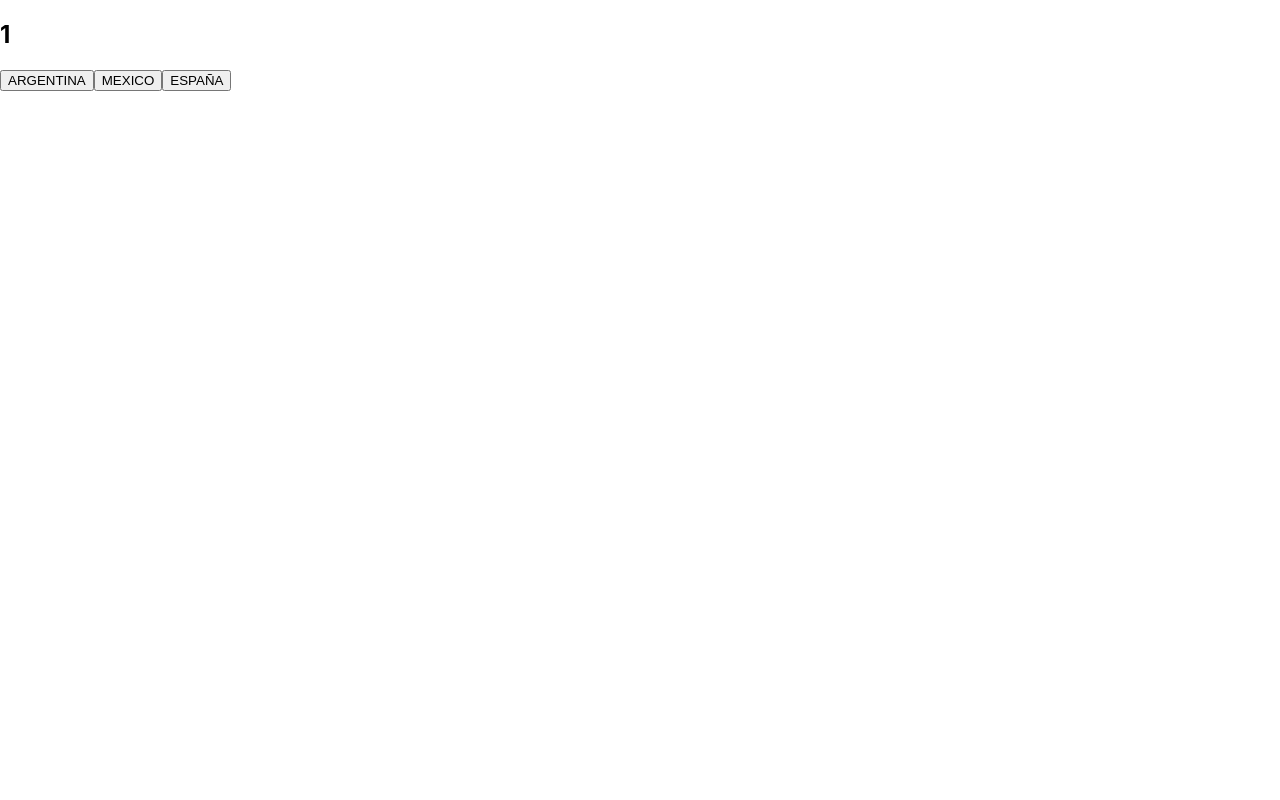
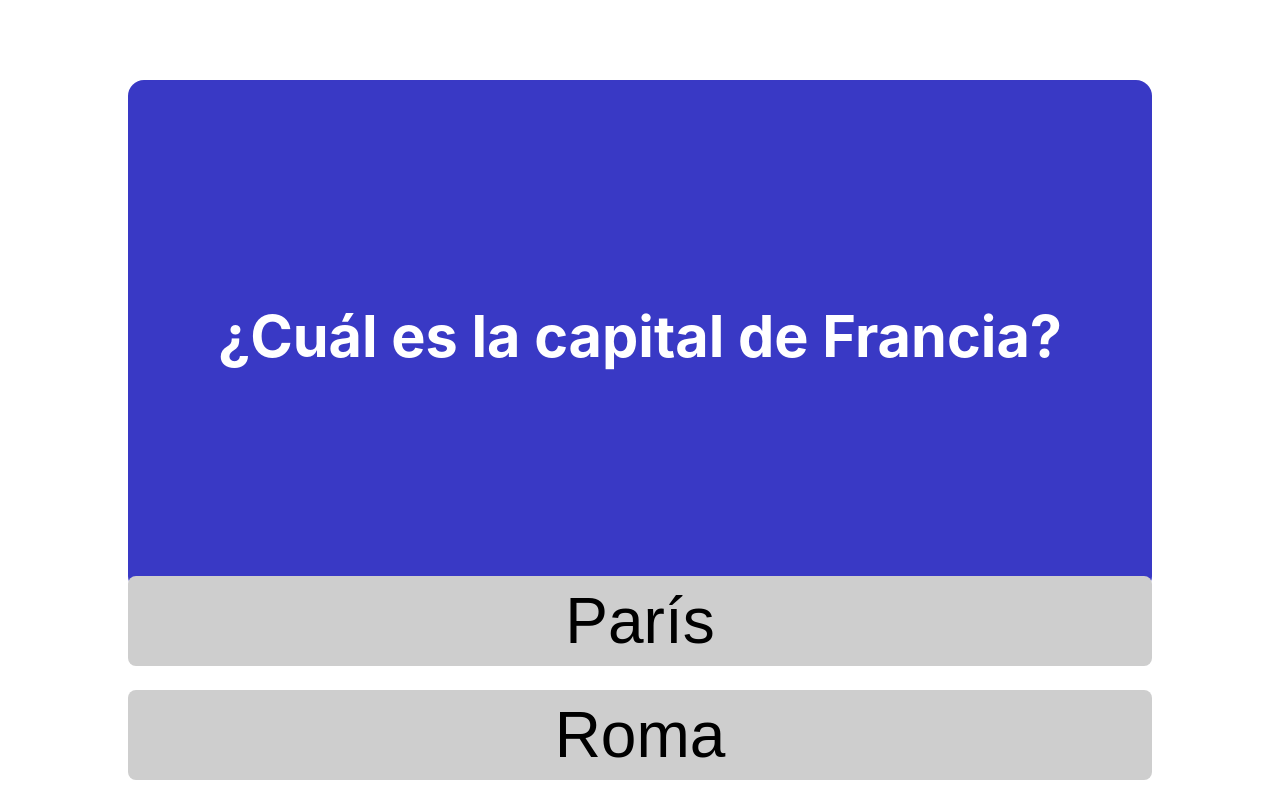
Before and after one commit to TomasSerra/nacion-seguros-trivia, a React (Create React App) app: page / in a window 1280 px wide. Built offline with nearby package versions, Linux system fonts and the light colour scheme; the HTML template or start-up script is replaced by a standard one.

Commit message:
Ruleta y trivia terminados

```diff
--- a/package.json
+++ b/package.json
@@ -7,6 +7,7 @@
     "@testing-library/react": "^13.4.0",
     "@testing-library/user-event": "^13.5.0",
     "react": "^18.3.1",
+    "react-custom-roulette": "^1.4.1",
     "react-dom": "^18.3.1",
     "react-icons": "^5.2.1",
     "react-scripts": "5.0.1",
--- a/src/App.jsx
+++ b/src/App.jsx
@@ -5,15 +5,17 @@ import Roulette from './pages/roulette/Roulette';
 import Trivia from './pages/trivia/Trivia';
 import End from './pages/end/End';
 import QR from './pages/qr/QR';
+import Questions from './assets/data/questions.json';
 
 function App() {
   const [page, setPage] = useState(2);
+  const [topic, setTopic] = useState("Tema 1");
 
   return (
     <>
       {page === 0 && <Home goToNextPage={() => {setPage(1)}}/>}
-      {page === 1 && <Roulette goToNextPage={() => {setPage(2)}}/>}
-      {page === 2 && <Trivia topic={"Tema 1"} intervalTime={3} goToNextPage={() => {setPage(3)}}/>}
+      {page === 1 && <Roulette goToNextPage={() => {setPage(2)}} questions={Questions} setTopic={setTopic}/>}
+      {page === 2 && <Trivia topic={topic} intervalTime={3} goToNextPage={() => {setPage(3)}} questions={Questions}/>}
       {page === 3 && <End goToNextPage={() => {setPage(4)}}/>}
       {page === 4 && <QR goToNextPage={() => {setPage(0)}}/>}
     </>
--- a/src/assets/data/questions.json
+++ b/src/assets/data/questions.json
@@ -1,31 +1,74 @@
 {
-    "Tema 1" : [
+    "Tema 1": [
       {
-            "question": "1",
-            "options": ["ARGENTINA", "MEXICO", "ESPAÑA"]
+        "question": "¿Cuál es la capital de Francia?",
+        "options": ["Buenos Aires", "Madrid", "Roma", "París"]
       },
       {
-            "question": "2",
-            "options": ["Hola", "Chau", "ESPAÑA"]
-        }
-
-    ],
-    "Tema 2" : [
+        "question": "¿Qué idioma se habla en Brasil?",
+        "options": ["Español", "Portugués", "Inglés", "Francés"]
+      },
       {
-            "question": "¿CUÁL ES EL ORIGEN DE RATA BLANCA?",
-            "options": ["ARGENTINA", "MEXICO", "ESPAÑA", "COLOMBIA"]
+        "question": "¿En qué continente está ubicado Egipto?",
+        "options": ["Europa", "Asia", "África", "Oceanía"]
+      },
+      {
+        "question": "¿Cuál es el océano más grande del mundo?",
+        "options": ["Pacífico", "Atlántico", "Índico", "Ártico"]
       }
     ],
-    "Tema 3" : [
+    "Tema 2": [
       {
-            "question": "¿CUÁL ES EL ORIGEN DE RATA BLANCA?",
-            "options": ["ARGENTINA", "MEXICO", "ESPAÑA", "COLOMBIA"]
+        "question": "¿Cuál es el río más largo del mundo?",
+        "options": ["Amazonas", "Nilo", "Misisipi", "Yangtsé"]
+      },
+      {
+        "question": "¿Quién escribió 'Don Quijote de la Mancha'?",
+        "options": ["Miguel de Cervantes", "William Shakespeare", "Federico García Lorca", "Gabriel García Márquez"]
+      },
+      {
+        "question": "¿Cuál es la montaña más alta del mundo?",
+        "options": ["Everest", "K2", "Kangchenjunga", "Makalu"]
+      },
+      {
+        "question": "¿Cuál es el metal más abundante en la corteza terrestre?",
+        "options": ["Hierro", "Aluminio", "Cobre", "Oro"]
       }
     ],
-    "Tema 4" : [
+    "Tema 3": [
       {
-            "question": "¿CUÁL ES EL ORIGEN DE RATA BLANCA?",
-            "options": ["ARGENTINA", "MEXICO", "ESPAÑA", "COLOMBIA"]
+        "question": "¿Cuál es el país más grande del mundo?",
+        "options": ["Rusia", "China", "Estados Unidos", "Canadá"]
+      },
+      {
+        "question": "¿En qué año comenzó la Segunda Guerra Mundial?",
+        "options": ["1939", "1945", "1914", "1941"]
+      },
+      {
+        "question": "¿Quién pintó 'La última cena'?",
+        "options": ["Leonardo da Vinci", "Vincent van Gogh", "Pablo Picasso", "Michelangelo"]
+      },
+      {
+        "question": "¿Cuál es la capital de Australia?",
+        "options": ["Sídney", "Melbourne", "Canberra", "Brisbane"]
+      }
+    ],
+    "Tema 4": [
+      {
+        "question": "¿Cuál es el desierto más grande del mundo?",
+        "options": ["Sahara", "Gobi", "Kalahari", "Antártico"]
+      },
+      {
+        "question": "¿Cuál es el país con más población del mundo?",
+        "options": ["China", "India", "Estados Unidos", "Indonesia"]
+      },
+      {
+        "question": "¿Quién fue el primer presidente de Estados Unidos?",
+        "options": ["George Washington", "Thomas Jefferson", "John Adams", "Abraham Lincoln"]
+      },
+      {
+        "question": "¿Cuál es la moneda de Japón?",
+        "options": ["Yen", "Dólar", "Euro", "Libra esterlina"]
       }
     ]
   }
--- a/src/pages/roulette/Roulette.jsx
+++ b/src/pages/roulette/Roulette.jsx
@@ -1,9 +1,94 @@
-import React from 'react'
+import { useState, useEffect } from 'react';
+import styles from './Roulette.module.scss'
+import Hand from '../../assets/imgs/roulette/mano.webp'
+import { Wheel} from 'react-custom-roulette'
 
-function Roulette() {
+function Roulette({goToNextPage, questions, setTopic}) {
+
+  const [prizeNumber, setPrizeNumber] = useState(0);
+  const [text, setText] = useState(true);
+  const [rotate, setRotate] = useState(false);
+  const [data, setData] = useState([]);
+
+  const colors = ['#9A99F2', '#CCDCFF', '#FFDD55', '#72559F'];
+
+  //Bloquear click derecho
+  useEffect(() => {
+    getData()
+    const bloquearClickDerecho = (event) => {
+        event.preventDefault();
+    };
+    const preventZoom = (e) => {
+      e.preventDefault();
+    };
+
+    document.addEventListener('gesturestart', preventZoom);
+    document.addEventListener('contextmenu', bloquearClickDerecho);
+
+    return () => {
+      document.removeEventListener('contextmenu', bloquearClickDerecho);
+      document.removeEventListener('gesturestart', preventZoom);
+    };
+  }, []);
+
+  function getData(){
+    let i = 0;
+    let data = [];
+    Object.keys(questions).map((key) => {
+      data.push({option: key, style: {backgroundColor: colors[i], textColor: 'black'}});
+      i++;
+    } )
+    console.log(data);
+    setData(data);
+  }
+
+  function rotateRoulette(){
+    setPrizeNumber(calculateProbability());
+    setRotate(true);
+    setText(false);
+  }
+
+  function calculateProbability(){
+    return Math.floor(Math.random()*Object.keys(questions).length);
+  }
+
+  function stopSpinning(){
+    setRotate(false);
+    setTopic(data[prizeNumber].option)
+    setTimeout(() => {
+      goToNextPage();
+    }, 3000);
+  }
+
   return (
-    <div>Roulette</div>
+      <div className={styles.Roulette} onMouseDown={()=>{if(text) rotateRoulette();}}>
+          <h1 className={styles.title}>Girá la ruleta</h1>
+          {text && <h1 className={styles.text}>TOCA PARA JUGAR</h1>}
+          <div className={styles['roulette-container']}>
+          {data.length!==0 &&
+          <Wheel
+            mustStartSpinning={rotate}
+            prizeNumber={prizeNumber}
+            data={data}
+            onStopSpinning={() => {
+              stopSpinning();
+            }}
+            outerBorderWidth={20}
+            outerBorderColor={'#72559F'}
+            radiusLineWidth={0}
+            radiusLineColor='white'
+            fontSize={30}
+            spinDuration={0.5}
+            pointerProps={{style:{width: '23%'}}}
+            innerRadius={0}
+            innerBorderColor={'#72559F'}
+            innerBorderWidth={40}
+          />
+          }
+          {text && <img className={styles.hand} src={Hand}/>}
+          </div>
+      </div>
   )
 }
 
-export default Roulette
+export default Roulette;
--- /dev/null
+++ b/src/pages/roulette/Roulette.module.scss
@@ -0,0 +1,101 @@
+.Roulette{
+    width: 100%;
+    height: 100dvh;
+    overflow: hidden;
+    display: flex;
+    justify-content: center;
+    align-items: center;
+    flex-direction: column;
+    font-family: Arial, Helvetica, sans-serif;
+
+    .title{
+        color: white;
+        position: absolute;
+        top: 3dvh;
+    }
+
+    .logo, .text, .button{
+        z-index: 1;
+        position: absolute;
+    }
+
+    .logo{
+        top: 9vh;
+        width: 30%;
+    }
+
+    .text{
+        bottom: 10dvh;
+        font-size: 10vw;
+        color: white;
+        padding: 0 8vw;
+        font-weight: lighter;
+        animation: textAnim 1.5s infinite;
+    }
+
+    .button{
+        background-color: #D82C3E;
+        bottom: 10%;
+        a{
+            transform: skewX(0deg);
+            &:active{
+                background-color: #D82C3E;
+            }
+        }
+    }
+
+    .roulette-container{
+        display: flex;
+        justify-content: center;
+        align-items: center;
+        position: relative;
+        margin-bottom: 10%;
+        width: 100vw;
+        div:nth-of-type(1){
+            width: 90vw !important;
+            height: 90vw !important;
+            max-width: 1000px !important;
+            max-height: 1000px !important;
+        }
+        .hand{
+            z-index: 5;
+            position: absolute;
+            width: 85%;
+            bottom: -45%;
+            right: -35%;
+            animation: handAnim 1.5s infinite;
+        }
+    }
+}
+
+@media (max-width: 440px) {
+    .Roulette{
+        .text{
+
+        }
+    }
+}
+
+@keyframes handAnim {
+    0% {
+        transform: translate(0, 0) rotate(-30deg);
+    }
+    50% {
+        transform: translate(10px, 20px) rotate(-30deg);
+    }
+    100% {
+        transform: translate(0, 0) rotate(-30deg);
+    }
+}
+
+@keyframes textAnim {
+    0% {
+        font-size: 6vw;
+    }
+    50% {
+        font-size: 5.5vw;
+    }
+    100% {
+        font-size: 6vw;
+    }
+}
--- a/src/pages/trivia/Trivia.jsx
+++ b/src/pages/trivia/Trivia.jsx
@@ -1,8 +1,7 @@
-import React, {act, useEffect, useState} from 'react'
+import React, {useEffect, useState} from 'react'
 import './Trivia.scss'
-import Questions from '../../assets/data/questions.json'
 
-function Trivia({topic, goToNextPage, intervalTime}) {
+function Trivia({topic, goToNextPage, intervalTime, questions}) {
   const [actualQuestion, setActualQuestion] = useState('')
   const [actualOptions, setActualOptions] = useState([])
   const [firstTime, setFirstTime] = useState(true)
@@ -11,7 +10,7 @@ function Trivia({topic, goToNextPage, intervalTime}) {
   const [indexOfActualQuestion, setIndexOfActualQuestion] = useState(0)
   const [hasAnsweredCorrect, setHasAnsweredCorrect] = useState(0)
 
-  const thisQuestions = Questions[topic];
+  const thisQuestions = questions[topic];
 
   useEffect(() => {
     sortQuestions()
@@ -76,7 +75,7 @@ function Trivia({topic, goToNextPage, intervalTime}) {
         <div className="options-section">
             <div className="options-container">
                 {actualOptions && actualOptions.map((option, index) => (
-                    <button className={"option-button" + (option===actualCorrect && hasAnsweredCorrect!==0 ? " success-option" : hasAnsweredCorrect===false ? " incorrect-option" : "")} key={index} onClick={() => {checkAnswer(option)}}>{option}</button>
+                    <button className={"option-button" + (option===actualCorrect && hasAnsweredCorrect!==0 ? " correct-option" : hasAnsweredCorrect===false ? " incorrect-option" : "")} key={index} onClick={() => {checkAnswer(option)}} disabled={hasAnsweredCorrect!==0}>{option}</button>
                 ))}
             </div>
         </div>
--- a/src/pages/trivia/Trivia.scss
+++ b/src/pages/trivia/Trivia.scss
@@ -0,0 +1,79 @@
+.trivia-page{
+    height: 100dvh;
+    overflow: hidden;
+    width: 100%;
+    display: flex;
+    flex-direction: column;
+
+    .top-section{
+        margin-top: 10dvh;
+    }
+
+    .question-section{
+        display: flex;
+        justify-content: center;
+        width: 100%;
+        height: fit-content;
+        .question-container{
+            font-size: 3vw;
+            color: white;
+            width: 80vw;
+            background-color: rgb(57, 57, 197);
+            height: fit-content;
+            min-height: 40vw;
+            border-radius: 2dvh;
+            padding: 2dvh;
+            box-sizing: border-box;
+            display: flex;
+            flex-direction: column;
+            align-items: center;
+            justify-content: center;
+
+            h2{
+                margin: 0;
+                width: 100%;
+                text-align: center;
+            }
+        }
+    }
+
+    .options-section{
+        width: 100%;
+        height: 50dvh;
+        display: flex;
+        flex-direction: column;
+        align-items: center;
+        justify-content: center;
+        .options-container{
+            display: flex;
+            flex-direction: column;
+            align-items: center;
+            width: 100%;
+            .option-button{
+                font-size: 5vw;
+                border: none;
+                background-color: #cecece;
+                width: 80vw;
+                height: fit-content;
+                padding: 1dvh 0;
+                margin: 1.5dvh 0;
+                color: black;
+                border-radius: 1dvh;
+            }
+
+            .option-button.correct-option{
+                background-color: green;
+                &:disabled{
+                    opacity: 1;
+                }
+            }
+
+            .option-button.incorrect-option{
+                background-color: red;
+                &:disabled{
+                    opacity: 1;
+                }
+            }
+        }
+    }
+}
```
Also changed, not shown: src/assets/imgs/roulette/mano.webp (added), src/pages/roulette/Roulette.scss (deleted), 1 other file (tests, documents, lock files or other folders). Lines whose indentation alone changed are shown as unchanged.
